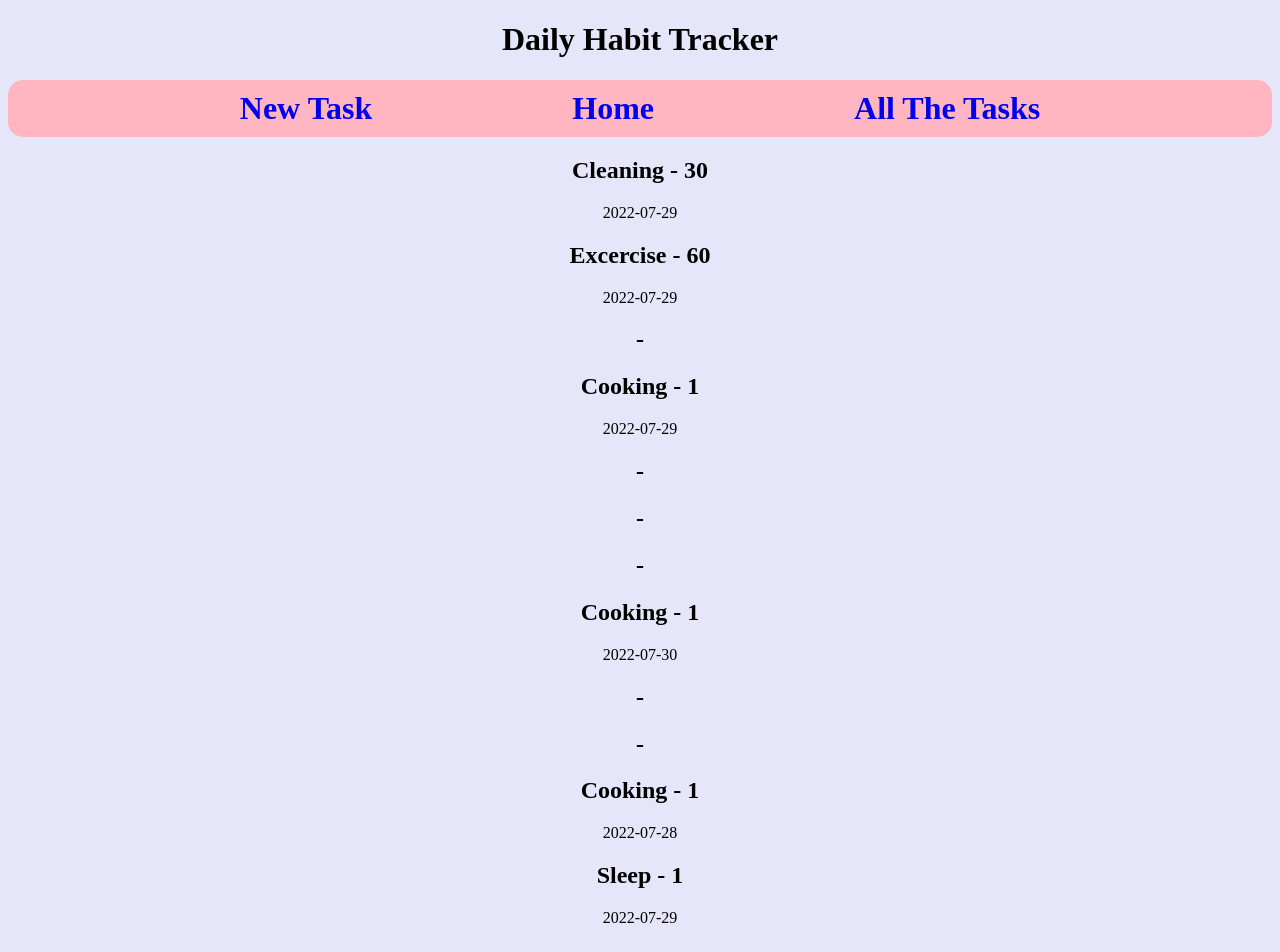
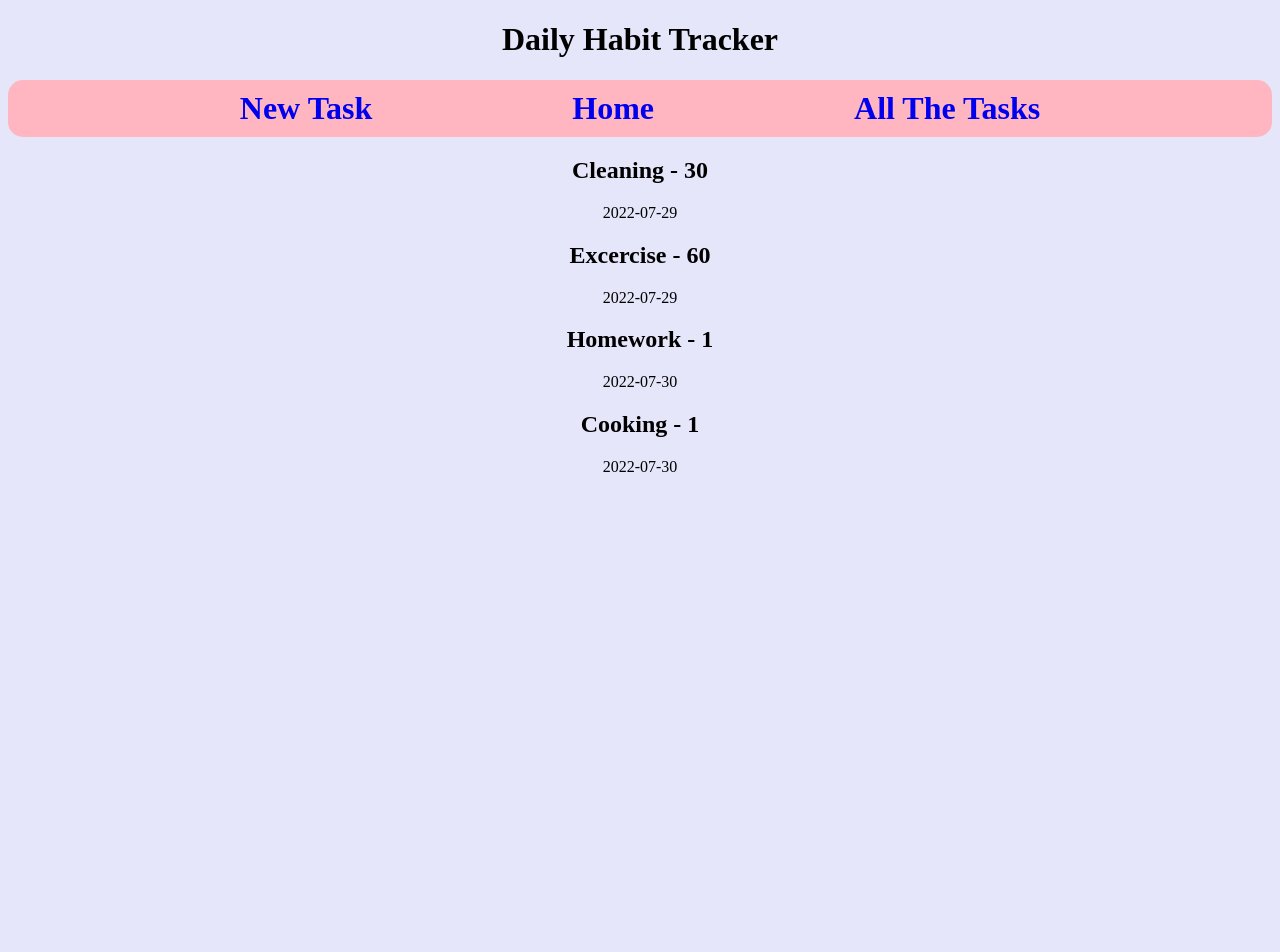
Before and after one commit to melissavaiden/phase-2-project, a React (Create React App) app: page / in a window 1280 px wide. Shown: the top 952 px of the page. After the commit the page ends 800 px from the top, so only its background shows below. Built offline with nearby package versions, Linux system fonts and the light colour scheme; data requests are answered from the project's data file.

Commit message:
Update post request

```diff
--- a/db.json
+++ b/db.json
@@ -13,85 +13,16 @@
       "date": "2022-07-29"
     },
     {
-      "id": 3,
-      "name": "",
-      "time": "",
-      "date": ""
-    },
-    {
-      "id": 4,
-      "name": "Cooking",
+      "name": "Homework",
       "time": "1",
-      "date": "2022-07-29"
-    },
-    {
-      "id": 5,
-      "name": "",
-      "time": "",
-      "date": ""
-    },
-    {
-      "id": 6,
-      "name": "",
-      "time": "",
-      "date": ""
-    },
-    {
-      "id": 7,
-      "name": "",
-      "time": "",
-      "date": ""
-    },
-    {
-      "id": 8,
-      "name": "Cooking",
-      "time": "1",
-      "date": "2022-07-30"
-    },
-    {
-      "id": 9,
-      "name": "",
-      "time": "",
-      "date": ""
-    },
-    {
-      "id": 10,
-      "name": "",
-      "time": "",
-      "date": ""
-    },
-    {
-      "id": 11,
-      "name": "Cooking",
-      "time": "1",
-      "date": "2022-07-28"
-    },
-    {
-      "id": 12,
-      "name": "Sleep",
-      "time": "1",
-      "date": "2022-07-29"
-    },
-    {
-      "id": 13,
-      "name": "",
-      "time": "",
-      "date": ""
-    },
-    {
-      "id": 14
-    },
-    {
-      "id": 15
-    },
-    {
-      "id": 16
+      "date": "2022-07-30",
+      "id": 3
     },
     {
       "name": "Cooking",
       "time": "1",
-      "date": "2022-07-27",
-      "id": 17
+      "date": "2022-07-30",
+      "id": 4
     }
   ]
 }
--- a/src/components/TaskForm.js
+++ b/src/components/TaskForm.js
@@ -16,8 +16,7 @@ function TaskForm({addTask}) {
         })
     }
 
-    function handleSubmit(e) {
-        e.preventDefault();
+    function handleSubmit() {
         fetch("http://localhost:3000/tasks", {
             method: "POST",
            headers: {
```
